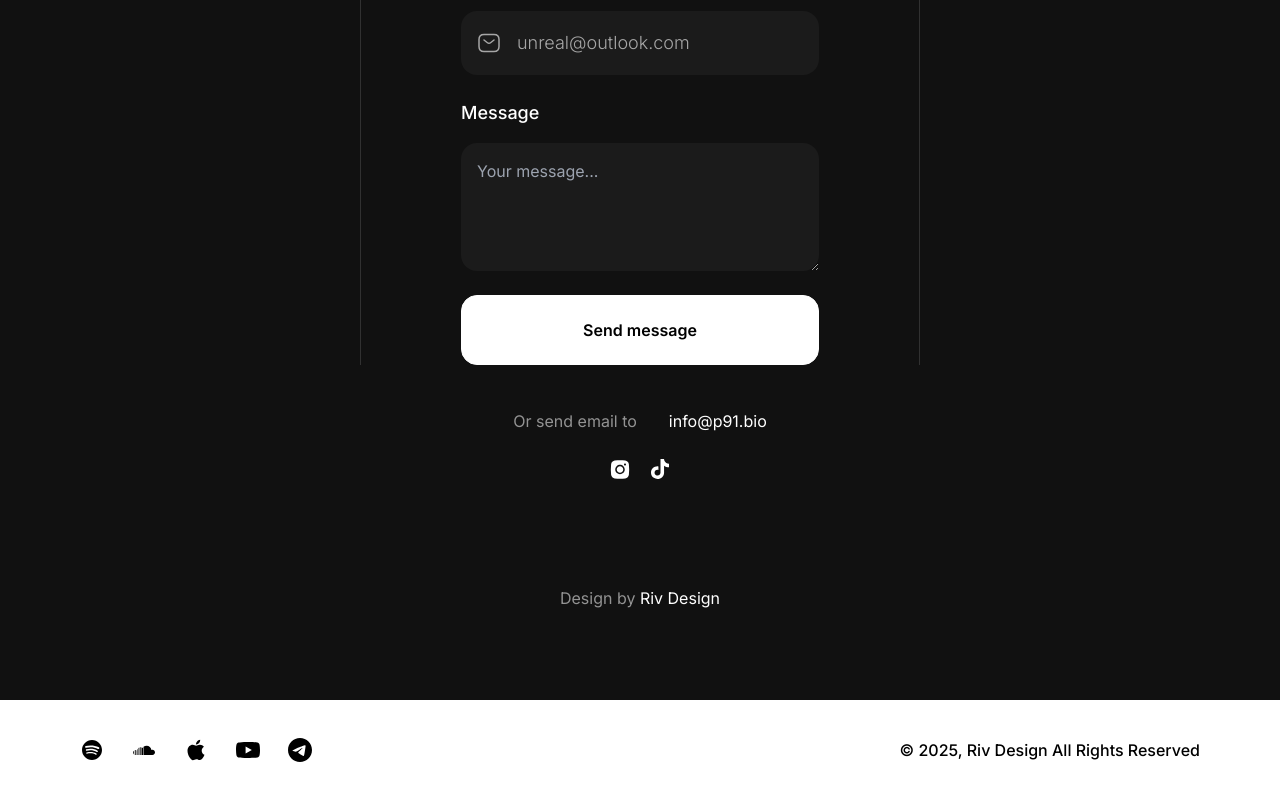
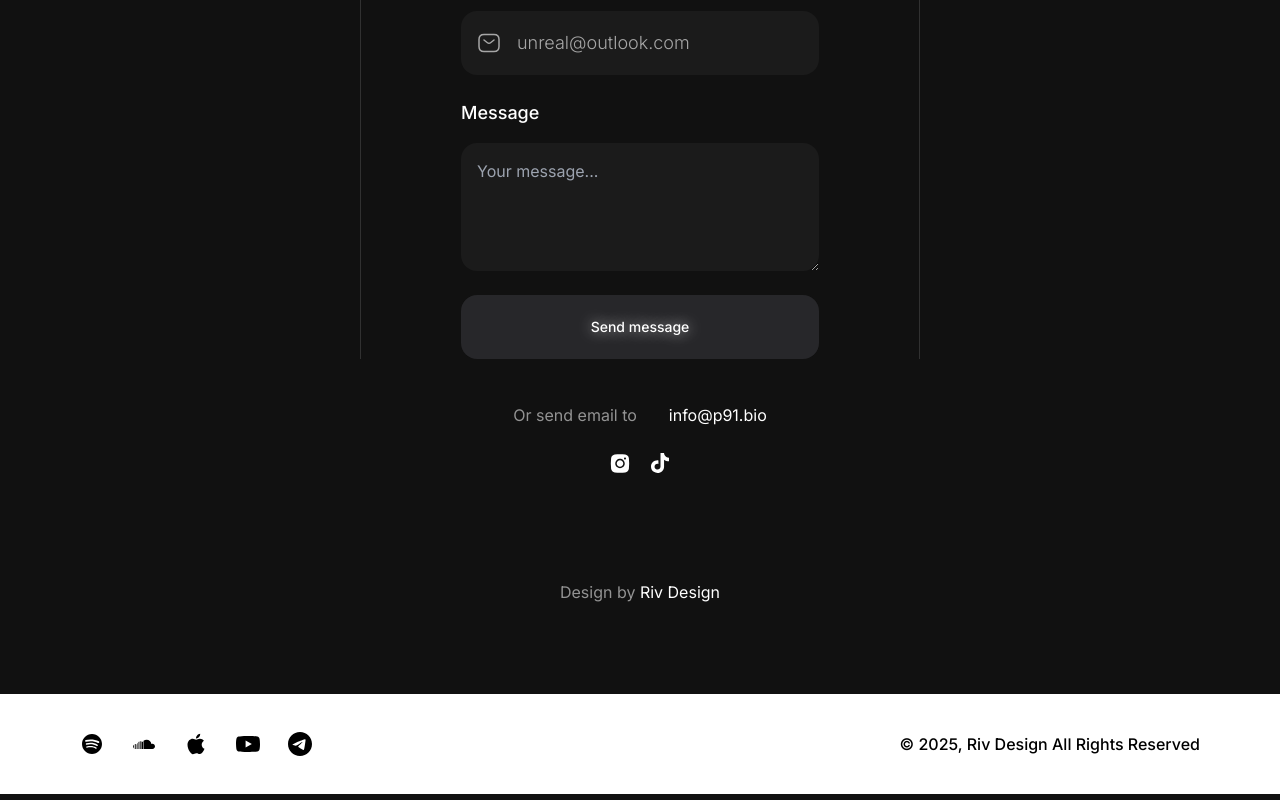
Before and after one commit to MiladDevarts/ahir-yousefi, a Next.js app: page / in a window 1280 px wide. Shown: the part 7023-7823 px from the top of the page. Built offline with nearby package versions, Linux system fonts and the light colour scheme; a web font is replaced by a local one.

Commit message:
fix: change contact button style

```diff
--- a/components/Sections/Contact/index.tsx
+++ b/components/Sections/Contact/index.tsx
@@ -14,6 +14,7 @@ import Email from "@components/UI/Icons/Email";
 import { Instagram, TikTok } from "@components/UI/Icons";
 
 import { socialMedia } from "@/config";
+import Button from "@components/Common/Button";
 
 const Contact = () => {
   const formRef = useRef<HTMLFormElement>(null);
@@ -88,13 +89,12 @@ const Contact = () => {
             placeholder="Your message..."
           />
 
-          <button
-            type="submit"
-            disabled={loading}
-            className="rounded-2xl flex justify-center items-center w-full h-[70px] px-4 font-semibold bg-white text-black hover:cursor-pointer border border-white hover:bg-white/0 hover:text-white transition-all disabled:opacity-50 disabled:cursor-not-allowed"
+          <Button
+            href={socialMedia.instagram}
+            className="w-full h-16 rounded-2xl"
           >
             {loading ? "Sending..." : "Send message"}
-          </button>
+          </Button>
         </form>
       )}
       <div className="flex flex-col items-center gap-6 mt-[20px] lg:mb-[80px]">
```
